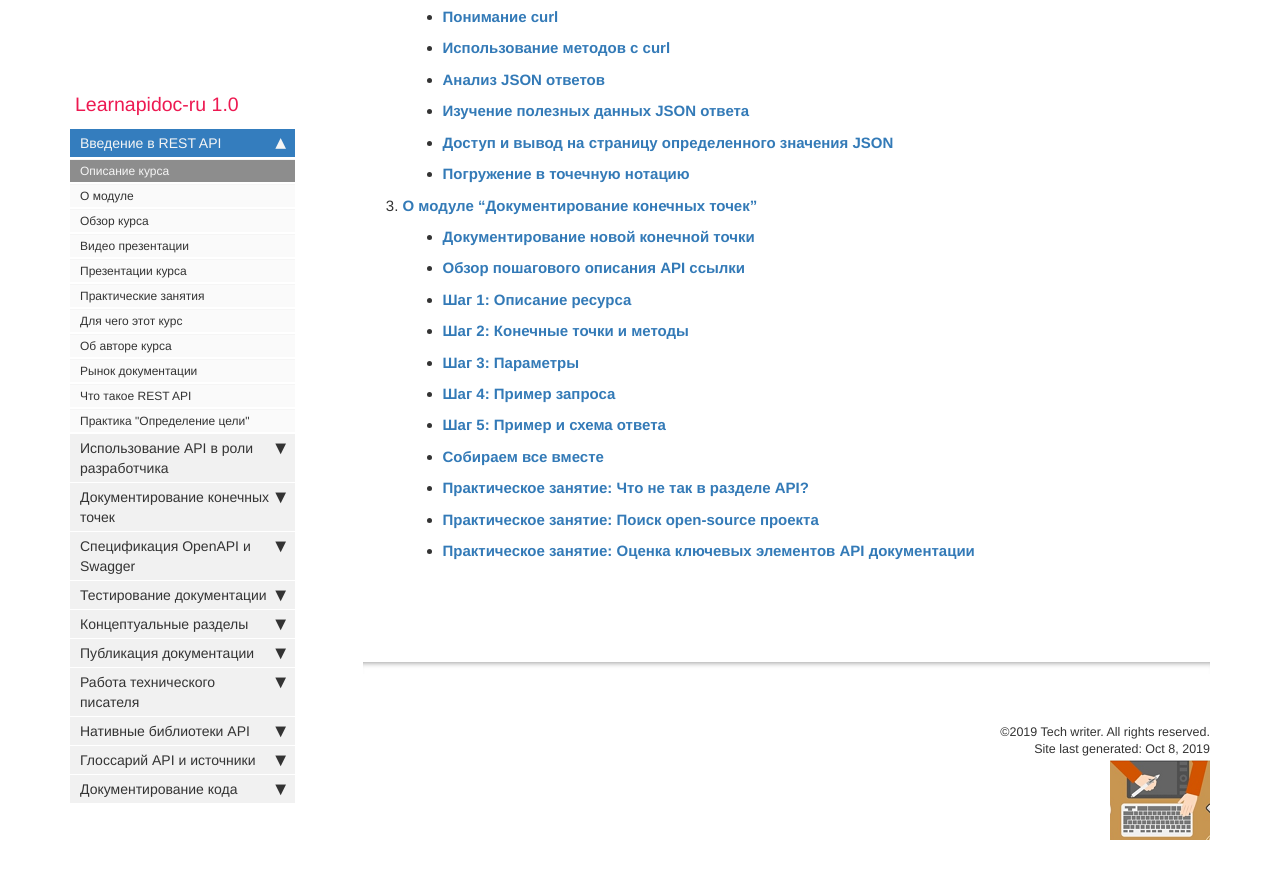
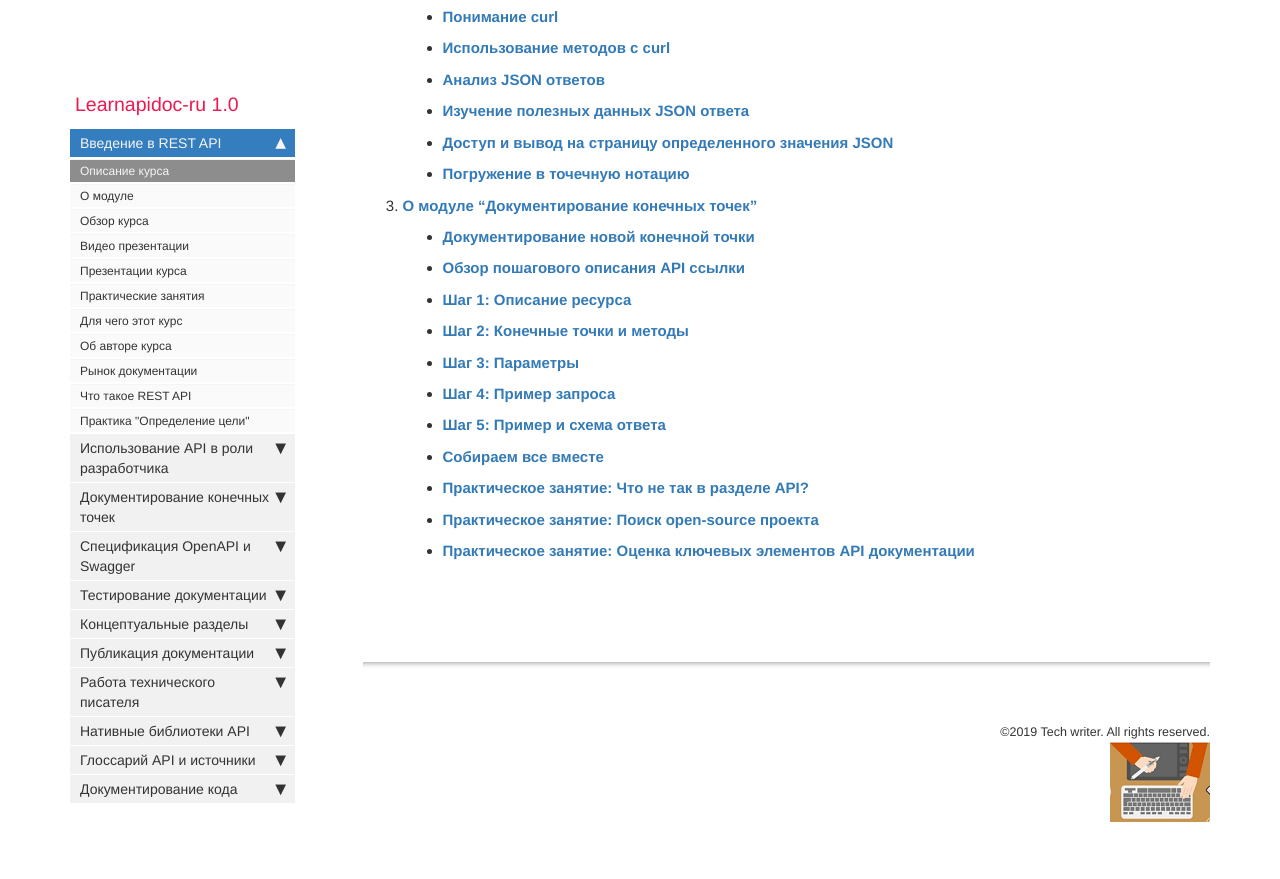
Before and after one commit to Starkovden/Starkovden.github.io, a Jekyll site: the page built from index.md, in a window 1280 px wide and 900 px high, scrolled down 1145 px. Shown: the top 879 px of the window. Built offline with Jekyll 4.4.1, drawn with Linux system fonts in a browser that asks for light colours; nearby versions of some CDN libraries; comment, search, counter and statistics services are not loaded.

Commit message:
закоментировал обновления дат

```diff
--- a/_includes/footer.html
+++ b/_includes/footer.html
@@ -2,7 +2,7 @@
             <div class="row">
                 <div class="col-lg-12 footer">
                &copy;{{ site.time | date: "%Y"  }} {{site.company_name}}. All rights reserved. <br />
-{% if page.last_updated %}<span>Page last updated:</span> {{page.last_updated}}<br/>{% endif %} Site last generated: {{ site.time | date: "%b %-d, %Y"  }} <br />
+<!--{% if page.last_updated %}<span>Page last updated:</span> {{page.last_updated}}<br/>{% endif %} Site last generated: {{ site.time | date: "%b %-d, %Y"  }} <br />-->
 <p><img src="{{ "images/company_logo.png" }}" alt="Company logo"/></p>
                 </div>
             </div>
```
